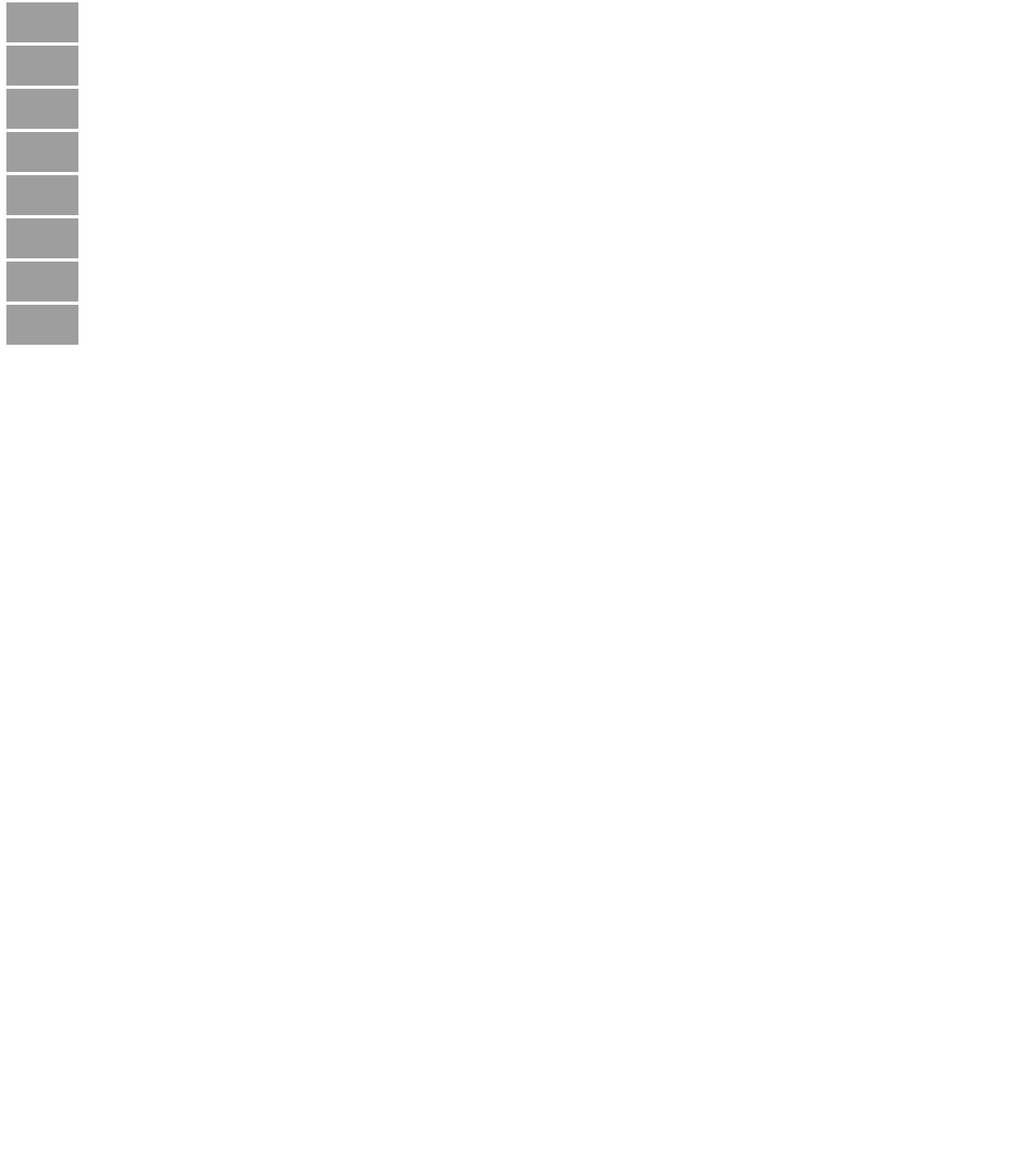
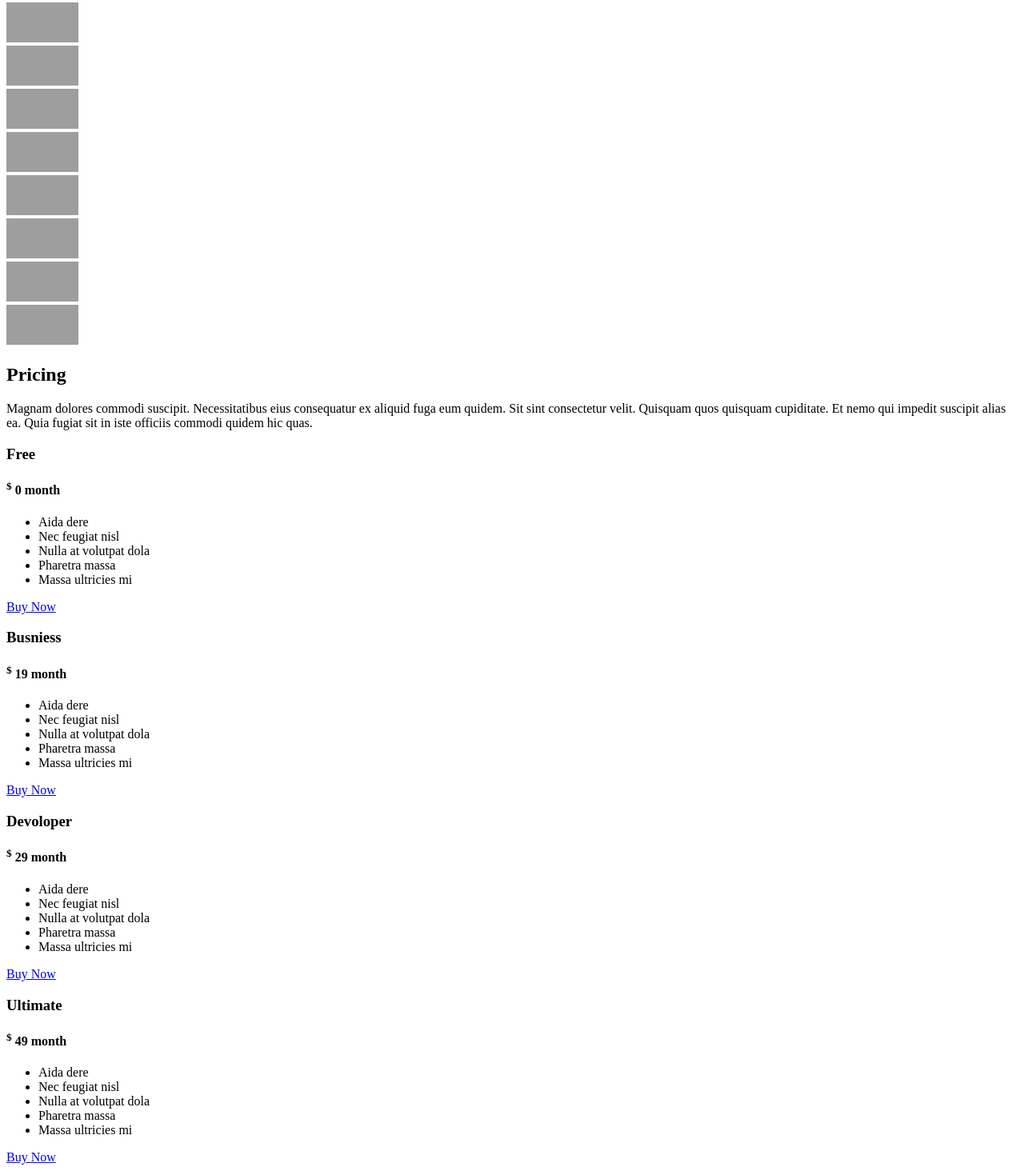
Before and after one commit to SahilMamedov/BOOTSTRAPMADE-HTML-LAYOUT, a plain HTML site: page index.html in a window 1280 px wide. Shown: the part 5120-6584 px from the top of the page at 80% size. Before the commit the page ends 5563 px from the top, so only its background shows below. Drawn offline with Linux system fonts and the light colour scheme; grey boxes are pictures that could not be loaded.

Commit message:
Feat: Section-Pricing

```diff
--- a/index.html
+++ b/index.html
@@ -469,6 +469,94 @@
 </div>
 
    </section>
+   <section id="Pricing"></section>
+   <div class="container">
+<div class="section-title">
+
+    <h2>Pricing</h2>
+    <p>Magnam dolores commodi suscipit. Necessitatibus eius consequatur ex aliquid fuga eum quidem. Sit sint consectetur velit. Quisquam quos quisquam cupiditate. Et nemo qui impedit suscipit alias ea. Quia fugiat sit in iste officiis commodi quidem hic quas.</p>
+</div>
+<div class="row">
+    <div class="col-mt-4">
+        <div class="box-aos-init">
+            <h3>Free</h3>
+            <h4>
+                <sup>$</sup>
+                0
+                <span>month</span>
+            </h4>
+            <ul>
+                <li>Aida dere</li>
+                <li>Nec feugiat nisl</li>
+                <li>Nulla at volutpat dola</li>
+                <li class="na">Pharetra massa</li>
+                <li class="na">Massa ultricies mi</li>
+            </ul>
+            <div class="btn-wrap"><a href="#">Buy Now</a></div>
+
+        </div>
+
+    </div>
+    <div class="col-mt-4">
+        <div class="box-aos-init">
+            <h3>Busniess</h3>
+            <h4>
+                <sup>$</sup>
+                19
+                <span>month</span>
+            </h4>
+            <ul>
+                <li>Aida dere</li>
+                <li>Nec feugiat nisl</li>
+                <li>Nulla at volutpat dola</li>
+                <li>Pharetra massa</li>
+                <li class="na">Massa ultricies mi</li>
+            </ul>
+            <div class="btn-wrap"><a href="#">Buy Now</a></div>
+
+        </div>
+    </div>
+    <div class="col-mt-4">
+        <div class="box-aos-init">
+            <h3>Devoloper</h3>
+            <h4>
+                <sup>$</sup>
+                29
+                <span>month</span>
+            </h4>
+            <ul>
+                <li>Aida dere</li>
+                <li>Nec feugiat nisl</li>
+                <li>Nulla at volutpat dola</li>
+                <li>Pharetra massa</li>
+                <li>Massa ultricies mi</li>
+            </ul>
+            <div class="btn-wrap"><a href="#">Buy Now</a></div>
+
+        </div>
+    </div>
+    <div class="col-mt-4">
+        <div class="box-aos-init">
+            <h3>Ultimate</h3>
+            <h4>
+                <sup>$</sup>
+                49
+                <span>month</span>
+            </h4>
+            <ul>
+                <li>Aida dere</li>
+                <li>Nec feugiat nisl</li>
+                <li>Nulla at volutpat dola</li>
+                <li>Pharetra massa</li>
+                <li>Massa ultricies mi</li>
+            </ul>
+            <div class="btn-wrap"><a href="#">Buy Now</a></div>
+
+        </div>
+    </div>
+</div>
+
+   </div>
 
 
 </body>
```
